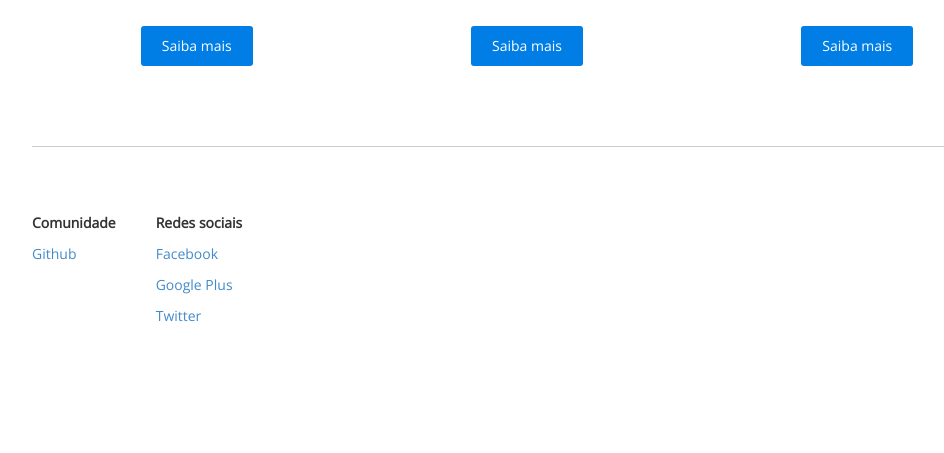
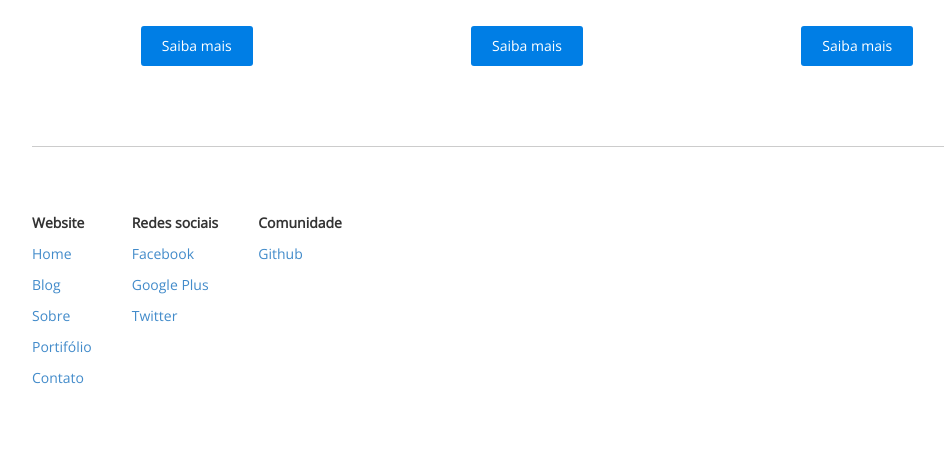
Before and after one commit to edvaldoszy/edvaldotsi.com, a PHP site: page / in a window 1280 px wide. Shown: the part 908-1361 px from the top of the page, without its empty margins (113-1057 px from the left). Before the commit the page ends 1230 px from the top, so only its background shows below. Run offline with PHP 8.4, Linux system fonts and the light colour scheme.

Commit message:
Link do website no rodape

```diff
--- a/site/index.php
+++ b/site/index.php
@@ -18,11 +18,11 @@
 				<h1 class="text-center">Edvaldo Szymonek</h1>
 				<nav class="navbar responsive">
 					<ul class="menu">
-						<li><a href="#" title="Página inicial">Home</a></li>
-						<li><a href="#" title="Artigos, tutoriais e muito mais">Blog</a></li>
-						<li><a href="#" title="Sobre mim">Sobre</a></li>
-						<li><a href="#" title="Meu portifólio">Portifólio</a></li>
-						<li><a href="#" title="Entre em contato">Contato</a></li>
+						<li><a href="/" title="Página inicial">Home</a></li>
+						<li><a href="/blog" title="Artigos, tutoriais e muito mais">Blog</a></li>
+						<li><a href="/sobre" title="Sobre mim">Sobre</a></li>
+						<li><a href="/portifolio" title="Meu portifólio">Portifólio</a></li>
+						<li><a href="/contato" title="Entre em contato">Contato</a></li>
 					</ul>
 				</nav>
 			</div>
@@ -55,14 +55,22 @@
 			<div class="content">
 				<nav class="links">
 					<ul>
-						<li class="font-bold">Comunidade</li>
-						<li><a href="http://github.com/edvaldotsi" target="_blank" title="Copie, modifique, contribua com projetos">Github</a></li>
+						<li class="font-bold">Website</li>
+						<li><a href="/" title="Página inicial">Home</a></li>
+						<li><a href="/blog" title="Artigos, tutoriais e muito mais">Blog</a></li>
+						<li><a href="/sobre" title="Sobre mim">Sobre</a></li>
+						<li><a href="/portifolio" title="Meu portifólio">Portifólio</a></li>
+						<li><a href="/contato" title="Entre em contato">Contato</a></li>
 					</ul>
 					<ul>
 						<li class="font-bold">Redes sociais</li>
 						<li><a href="http://facebook.com/edvaldoszy" target="_blank" title="Curta nossa página no Facebook">Facebook</a></li>
 						<li><a href="http://plus.google.com/" target="_blank" title="Siga-nos no Google Plus">Google Plus</a></li>
 						<li><a href="http://twitter.com" target="_blank" title="Siga-nos no Twitter">Twitter</a></li>
+					</ul>
+					<ul>
+						<li class="font-bold">Comunidade</li>
+						<li><a href="http://github.com/edvaldotsi" target="_blank" title="Copie, modifique, contribua com projetos">Github</a></li>
 					</ul>
 					<div class="clear"></div>
 				</nav>
```
